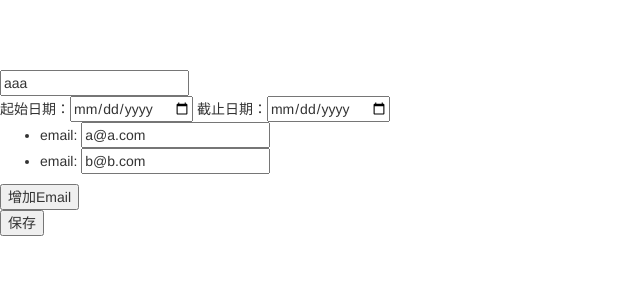
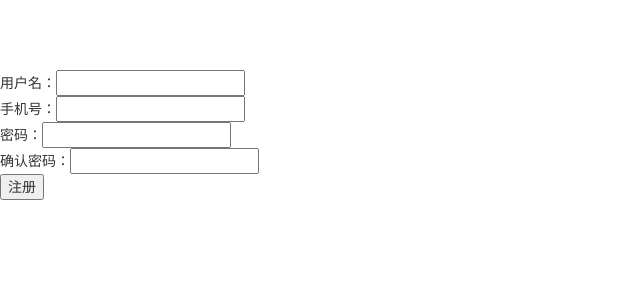
Before and after one commit to lyuxc/angular-StockBackstage, an Angular app: page / in a window 1280 px wide. Shown: the top 300 px of the page, without its empty margins (0-640 px from the left). Built offline with nearby package versions, Linux system fonts and the light colour scheme.

Commit message:
响应式表单

```diff
--- a/src/app/app.component.html
+++ b/src/app/app.component.html
@@ -13,5 +13,5 @@
 <app-footer></app-footer> -->
 
 <!-- 响应式表单-->
-<app-reactive-form></app-reactive-form>
-<!-- <app-reactive-regist></app-reactive-regist> -->
+<!-- <app-reactive-form></app-reactive-form> -->
+<app-reactive-regist></app-reactive-regist>
```
